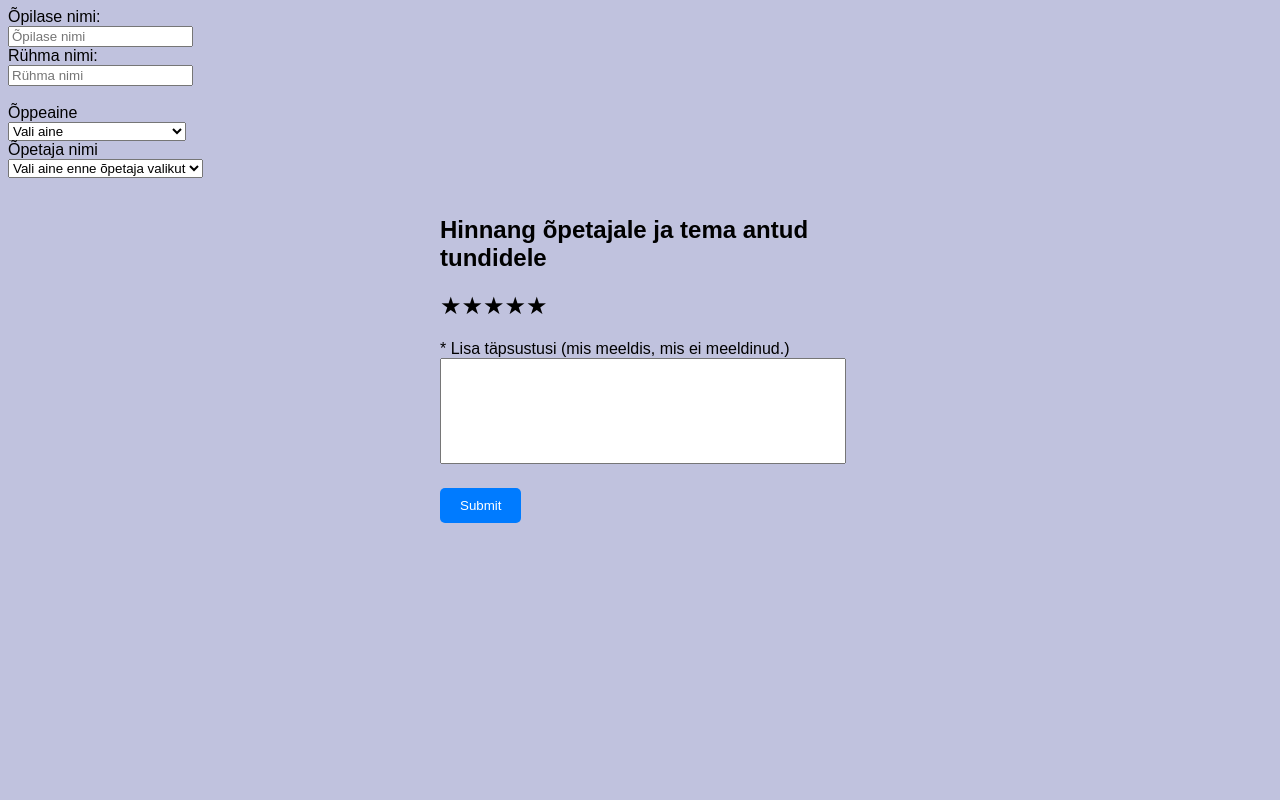
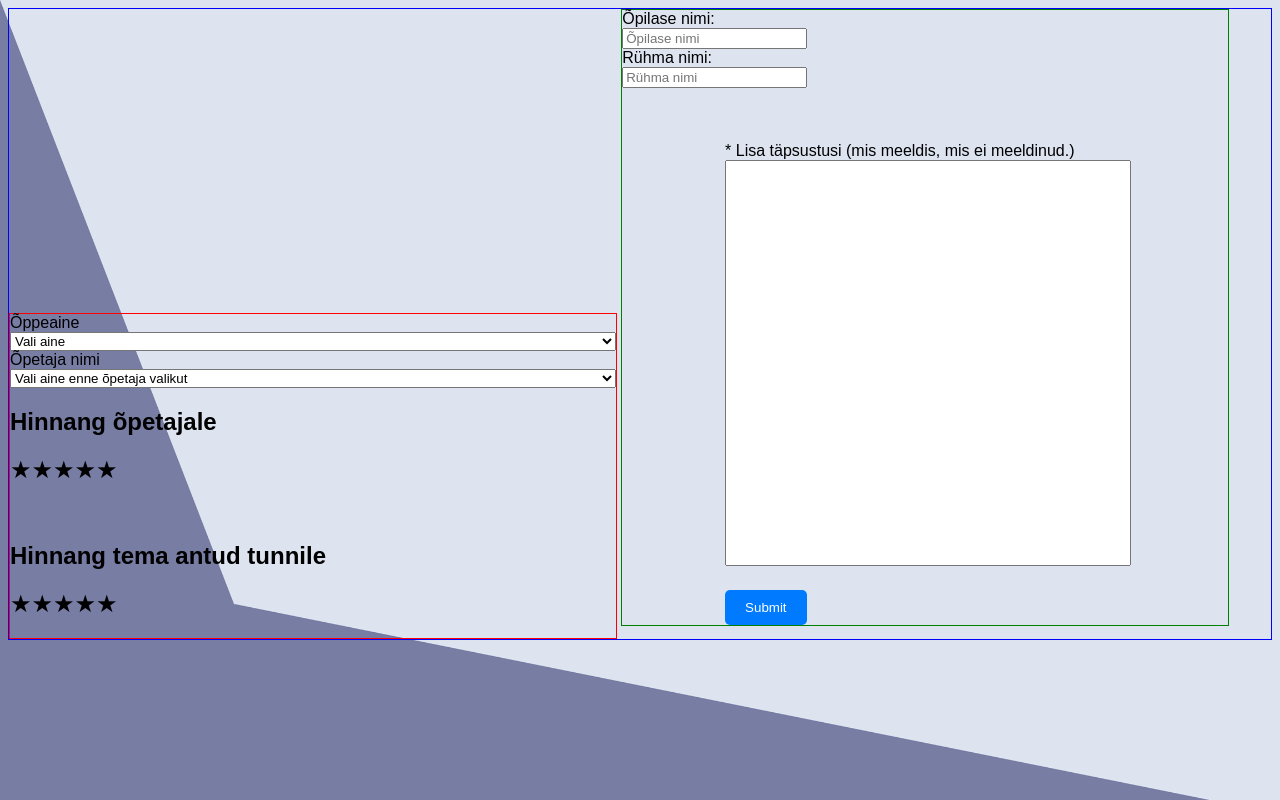
Before and after one commit to Tammo-Tammisto/awesomesauce-project, a plain HTML site: page index.html in a window 1280 px wide. Drawn offline with Linux system fonts and the light colour scheme.

Commit message:
background, ja 2 ratingut ja vasak/parem div

```diff
--- a/index.html
+++ b/index.html
@@ -9,12 +9,8 @@
 </head>
 
 <body>
-    <form id="Nimi ja rühm">
-        <label for="studentName">Õpilase nimi:</label><br>
-        <input type="text" id="studentName" name="studentName" placeholder="Õpilase nimi"><br>
-        <label for="stGroup">Rühma nimi:</label><br>
-        <input type="text" id="stGroup" name="stGroup" placeholder="Rühma nimi"><br><br>
-    </form>
+    <div id="wrapper">
+        <div id="vasak">
             Õppeaine<br>
             <select id="selectSubject">
                 <option value="Vali aine">Vali aine</option>
@@ -23,11 +19,9 @@
             <select id="selectTeacher">
                 <option>Vali aine enne õpetaja valikut</option>
             </select>
+
             <br>
-    <br>
-    <div class="feedback-form">
-        <h2>Hinnang õpetajale ja tema antud tundidele</h2>
-        <form id="feedbackForm">
+            <h2>Hinnang õpetajale</h2>
             <div class="rating">
                 <!-- Notice that the stars are in reverse order -->
 
@@ -42,6 +36,38 @@
                 <input type="radio" id="star1" name="rating" value="1">
                 <label for="star1">&#9733;</label>
             </div>
+
+            <br>
+            <h2>Hinnang tema antud tunnile</h2>
+            <div class="ratingSubject">
+                <!-- Notice that the stars are in reverse order -->
+
+                <input type="radio" id="star5Subject" name="ratingSubject" value="5">
+                <label for="star5Subject">&#9733;</label>
+                <input type="radio" id="star4Subject" name="ratingSubject" value="4">
+                <label for="star4Subject">&#9733;</label>
+                <input type="radio" id="star3Subject" name="ratingSubject" value="3">
+                <label for="star3Subject">&#9733;</label>
+                <input type="radio" id="star2Subject" name="ratingSubject" value="2">
+                <label for="star2Subject">&#9733;</label>
+                <input type="radio" id="star1Subject" name="ratingSubject" value="1">
+                <label for="star1Subject">&#9733;</label>
+            </div>
+        </div>
+
+        <div id="parem">
+            <form id="Nimi ja rühm">
+                <label for="studentName">Õpilase nimi:</label><br>
+                <input type="text" id="studentName" name="studentName" placeholder="Õpilase nimi"><br>
+                <label for="stGroup">Rühma nimi:</label><br>
+                <input type="text" id="stGroup" name="stGroup" placeholder="Rühma nimi"><br><br>
+            </form>
+            <br>
+            <br>
+            <div class="feedback-form">
+
+                <form id="feedbackForm">
+
                     <div class="comment">
                         <label for="comment">* Lisa täpsustusi (mis meeldis, mis ei meeldinud.)</label><br>
                         <textarea id="comment" name="comment" maxlength="1000"></textarea>
@@ -50,7 +76,9 @@
                     <button type="submit" class="submit-btn" onclick="fieldCheck()">Submit</button>
                 </form>
             </div>
+        </div>
 
+    </div>
 </body>
 <script src="script.js"></script>
 
--- a/script.js
+++ b/script.js
@@ -78,13 +78,15 @@ document.getElementById("selectSubject").onchange = function () {
 };
 document.getElementById("feedbackForm").addEventListener("submit", function (event) {
     event.preventDefault();
-    var rating = document.querySelector('input[name="rating"]:checked').value;
+    var ratingTeacher = document.querySelector('input[name="rating"]:checked').value;
+    var ratingSubject = document.querySelector('input[name="ratingSubject"]:checked').value;
     var comment = document.getElementById("comment").value;
 
     // Here you can handle the submission, for now just logging the values
 
     if (selectSubject.value !== "Vali aine" && selectTeacher.value !== "Vali õpetaja" && document.getElementById("studentName").value !== "" && document.getElementById("stGroup").value !== "") {
-        console.log("Rating: ", rating);
+        console.log("Rating for teacher: ", ratingTeacher);
+        console.log("Rating for subject: ", ratingSubject);
         console.log("Comment: ", comment);
         console.log("Subject: ", selectSubject.value);
         console.log("Teacher: ", selectTeacher.value);
--- a/style.css
+++ b/style.css
@@ -1,9 +1,38 @@
 body {
-    background-color: #C0C2DE;
+
+    background-image: url("img/bg.png");
+    background-repeat: no-repeat;
+    background-size: cover;
+    background-attachment: fixed;
 }
 body {
     font-family: Arial, sans-serif;
   }
+  #wrapper {
+    border-top: 2rem;
+    border: 1px solid blue;
+}
+#selectSubject{
+      width: 100%;
+}
+#selectTeacher{
+  width: 100%;
+}
+#vasak {
+    display: inline-block;
+    width:48%;
+    height:100%;
+    border: 1px solid red;
+}
+#parem {
+    display: inline-block;
+    width:48%;
+    height:100%;
+    border: 1px solid green;
+}
+#comment{
+  height: 50vh;
+}
 
   .feedback-form {
     max-width: 400px;
@@ -53,3 +82,28 @@ body {
     cursor: pointer;
     border-radius: 5px;
   }
+
+  .ratingSubject {
+    margin-bottom: 20px;
+    display: flex;
+    flex-direction: row-reverse; /* this is the magic */
+    justify-content: flex-end;
+  }
+
+  .ratingSubject input {
+    display: none;
+  }
+
+  .ratingSubject label {
+    font-size: 24px;
+    cursor: pointer;
+  }
+
+  .ratingSubject label:hover,
+  .ratingSubject label:hover ~ label { /* reason why the stars are in reverse order in the html */
+    color: orange;
+  }
+
+  .ratingSubject input:checked ~ label {
+    color: orange;
+  }
```
Also changed, not shown: img/bg.png (added). Lines whose indentation alone changed are shown as unchanged.
